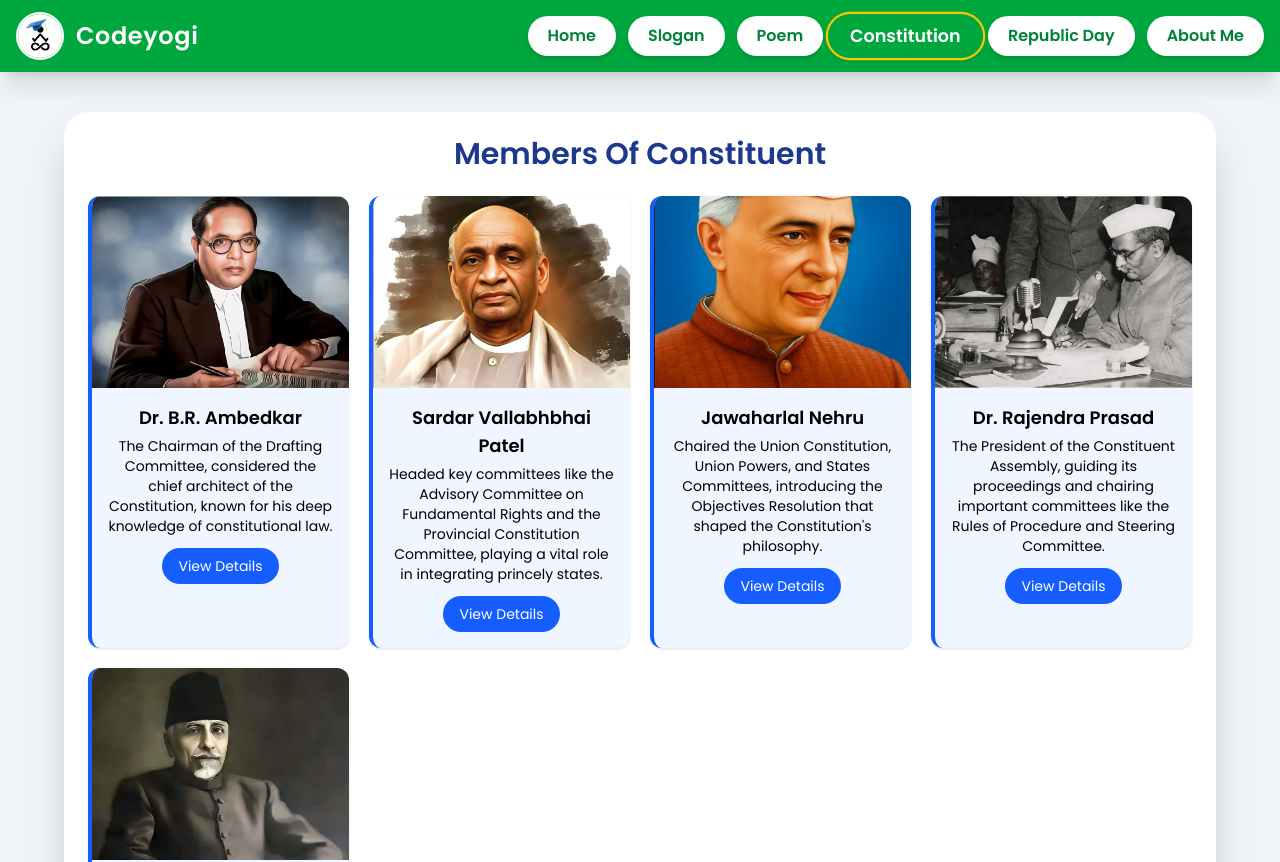
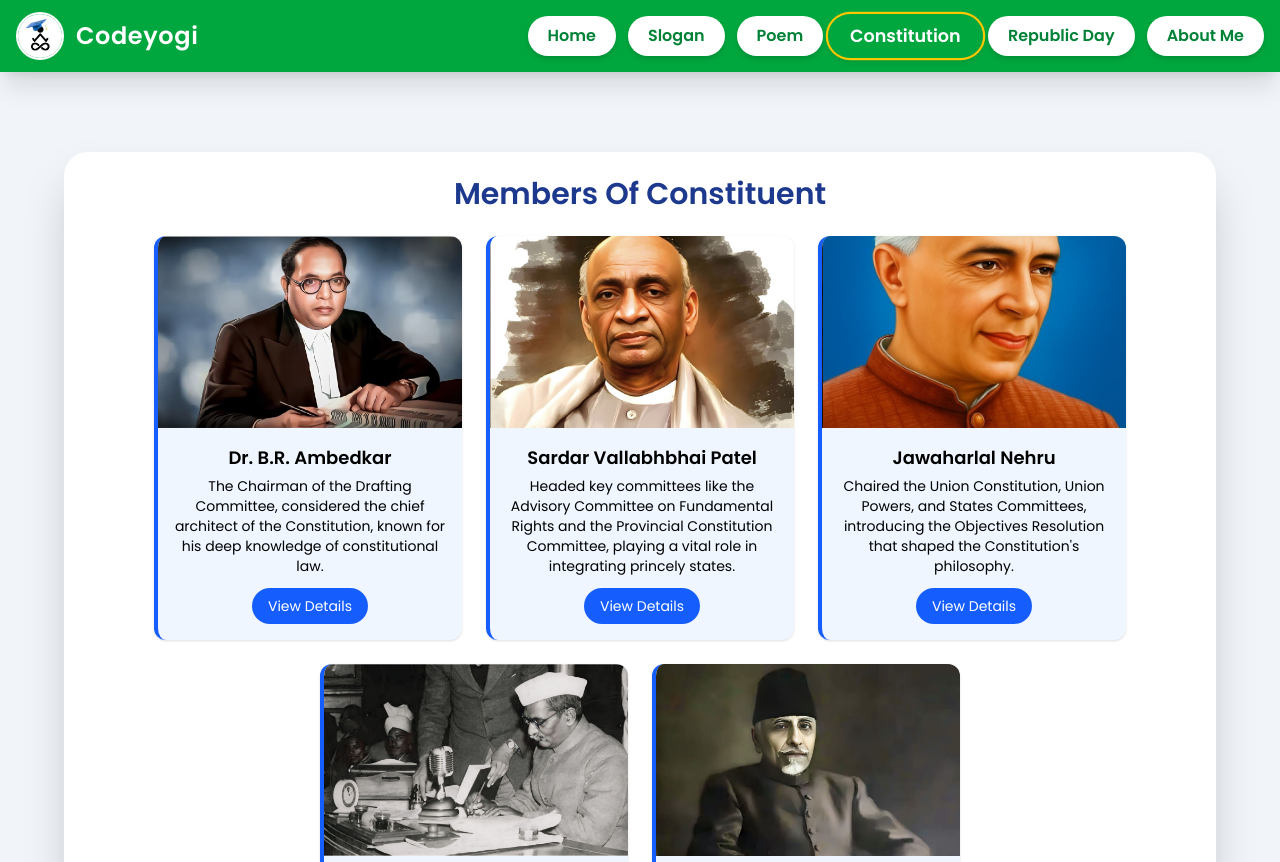
Before and after one commit to Ashwani-Prajapati-844864/India-Republic-Day, a React (Vite) app: page /constitution in a window 1280 px wide. Shown: the top 862 px of the page. Built offline with nearby package versions, Linux system fonts and the light colour scheme.

Commit message:
poem bug fix

```diff
--- a/src/pages/Constitution.jsx
+++ b/src/pages/Constitution.jsx
@@ -74,16 +74,16 @@ export default function Gallery() {
   return (
     <div className="flex flex-col items-center px-4 py-10 bg-slate-100">
       {/* ===== TOP BIG CARD CONTAINER ===== */}
-      <div className="w-full max-w-6xl p-6 bg-white shadow-2xl rounded-3xl">
+      <div className="w-full max-w-6xl p-6 mt-10 bg-white shadow-2xl rounded-3xl">
         <h1 className="mb-6 text-3xl font-bold text-center text-blue-900">
           Members Of Constituent
         </h1>
 
-        <div className="grid gap-5 sm:grid-cols-2 md:grid-cols-3 lg:grid-cols-4">
+        <div className="flex flex-wrap justify-center gap-6">
           {natureCards.map((c) => (
             <div
               key={c.id}
-              className="overflow-hidden transition-all duration-300 border-l-4 border-blue-600 shadow bg-blue-50 rounded-xl hover:shadow-xl hover:-translate-y-2"
+              className="max-w-xl overflow-hidden transition-all duration-300 border-l-4 border-blue-600 shadow w-77 bg-blue-50 rounded-xl hover:shadow-xl hover:-translate-y-2"
             >
               <img src={c.img} className="object-cover w-full h-48" />
 
--- a/src/pages/Poem.jsx
+++ b/src/pages/Poem.jsx
@@ -7,16 +7,17 @@ export default function Poem() {
       }}
     >
       {/* Image Card */}
-      <div className="w-full max-w-sm mx-auto overflow-hidden transition-transform duration-500 bg-white shadow-2xl sm:max-w-md lg:max-w-3xl rounded-2xl hover:scale-105">
+      <div className="w-full max-w-3xl mx-auto overflow-hidden bg-white shadow-2xl rounded-2xl  transition-all duration-500 hover:scale-[1.02]"
+      >
         <img
           src="/image/kavita.png"
           alt="India"
-          className="object-cover w-full h-64"
+          className="object-cover w-full h-48 sm:h-64 md:h-80 lg:h-96"
         />
       </div>
       <h1 className="mt-2 mb-6 text-3xl font-bold text-center">...कविता...</h1>
 
-      <div className="max-w-3xl p-6 mx-auto bg-white shadow-lg rounded-xl">
+      <div className="w-full max-w-3xl mx-auto overflow-hidden transition-transform duration-500 bg-white shadow-2xl rounded-2xl hover:scale-105">
         <p className="mb-3 text-lg">
           जलती रही जोहर में नारियां भेड़िये फ़िर भी मौन थे। हमें पढाया गया अकबर”
           महान, तो फिर महाराणा प्रताप कौन थे। 😇😇
```
